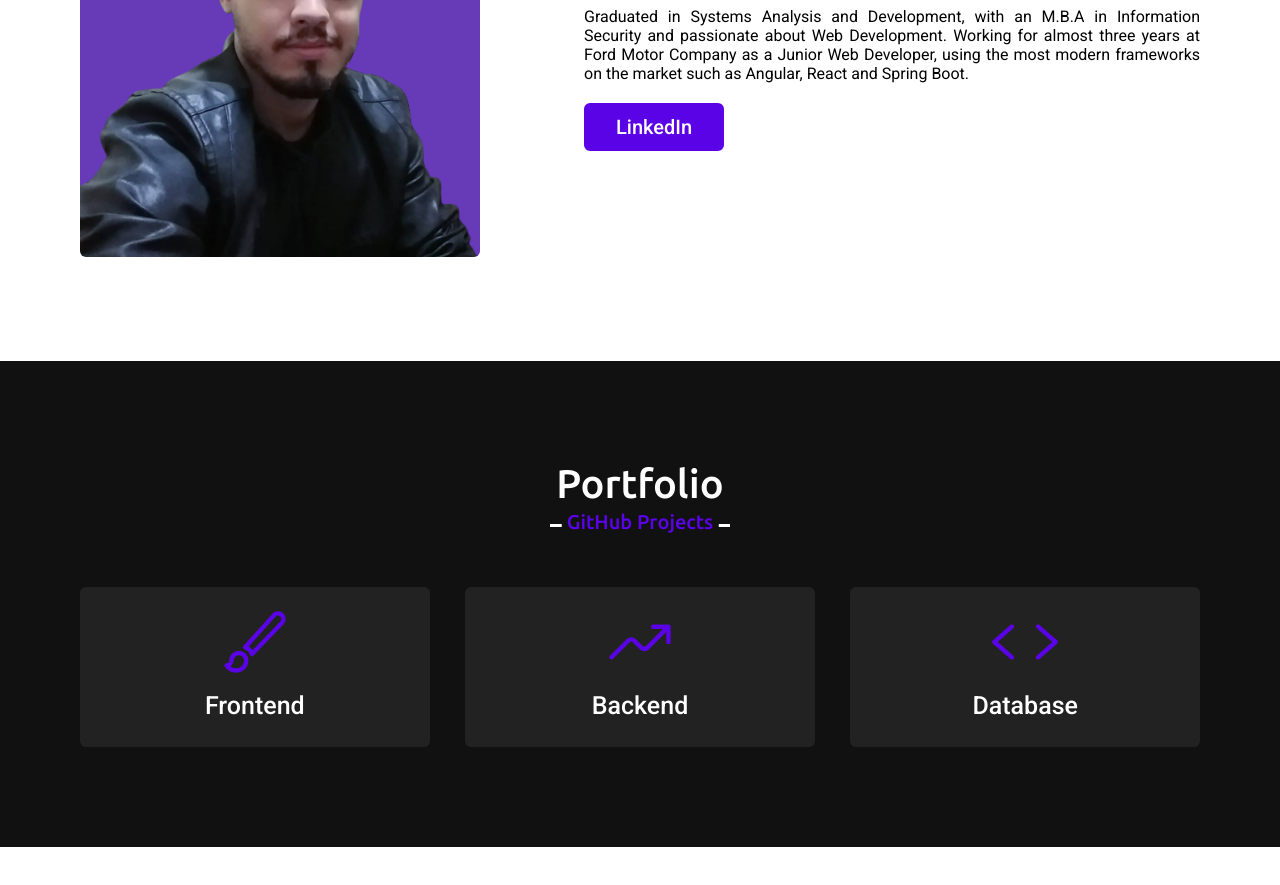
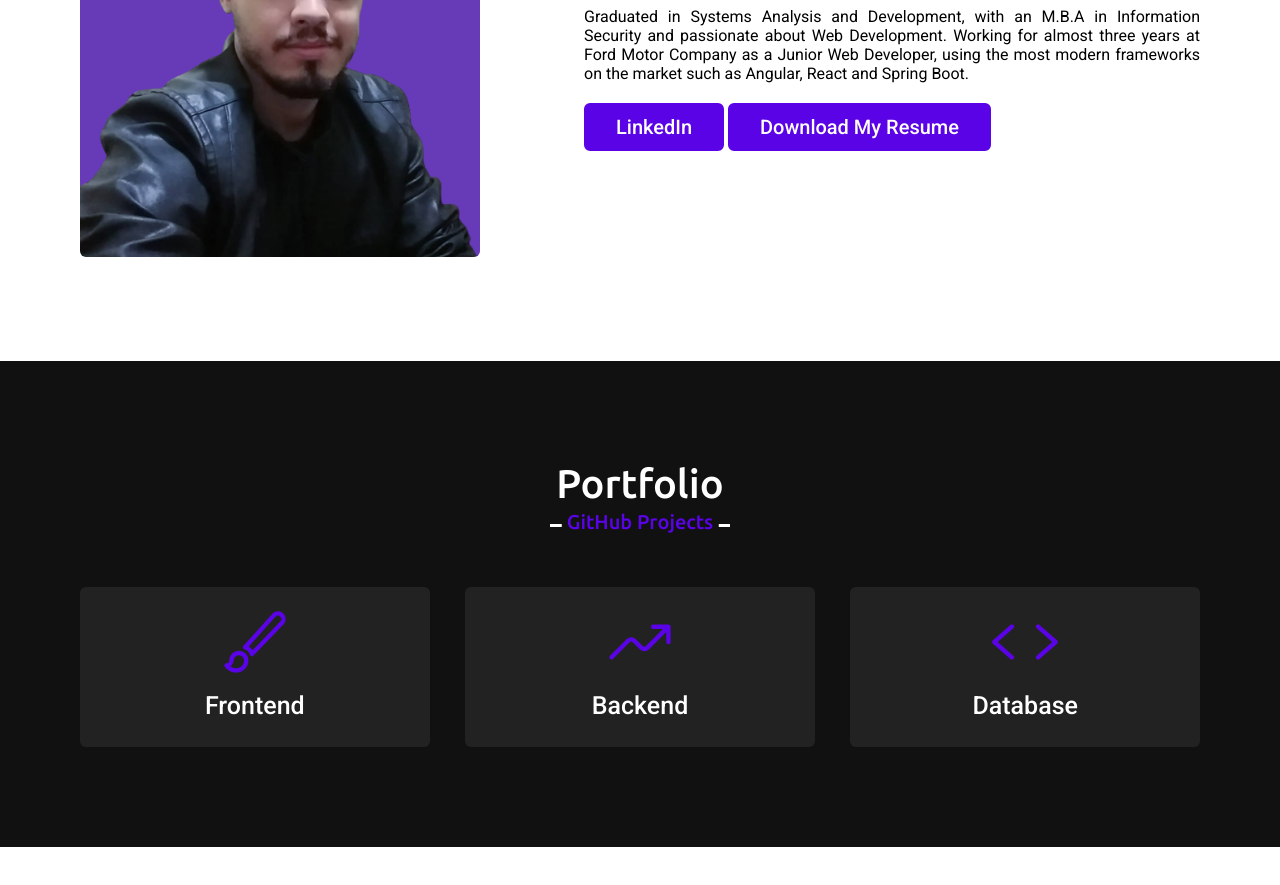
Before and after one commit to Pontyarelle/portfolio, a plain HTML site: page index.html in a window 1280 px wide. Shown: the part 1169-2054 px from the top of the page. Drawn offline with nearby package versions, Linux system fonts and the light colour scheme.

Commit message:
Update my resume

```diff
--- a/index.html
+++ b/index.html
@@ -53,6 +53,7 @@
                         and passionate about Web Development. Working for almost three years at Ford Motor Company as a Junior Web Developer,
                         using the most modern frameworks on the market such as Angular, React and Spring Boot.</p>
                     <a href="https://www.linkedin.com/in/pontyarelle-pach%C3%AAco/">LinkedIn</a>
+                    <a href="https://1drv.ms/b/s!AnT1EMuIC-ykiGlyUSjFZwDfPHyX?e=Qj5Qof">Download My Resume</a>
                 </div>
             </div>
         </div>
```
